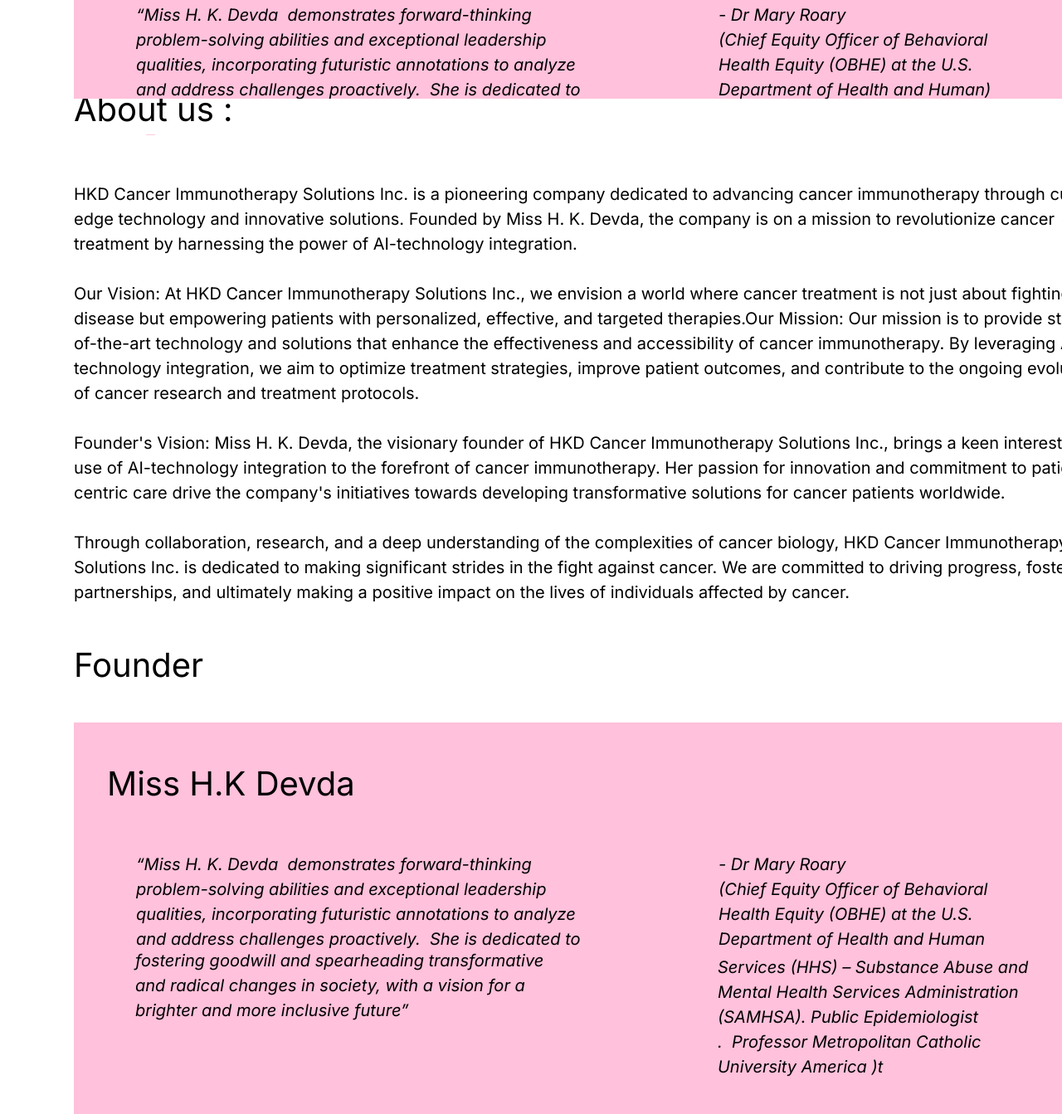
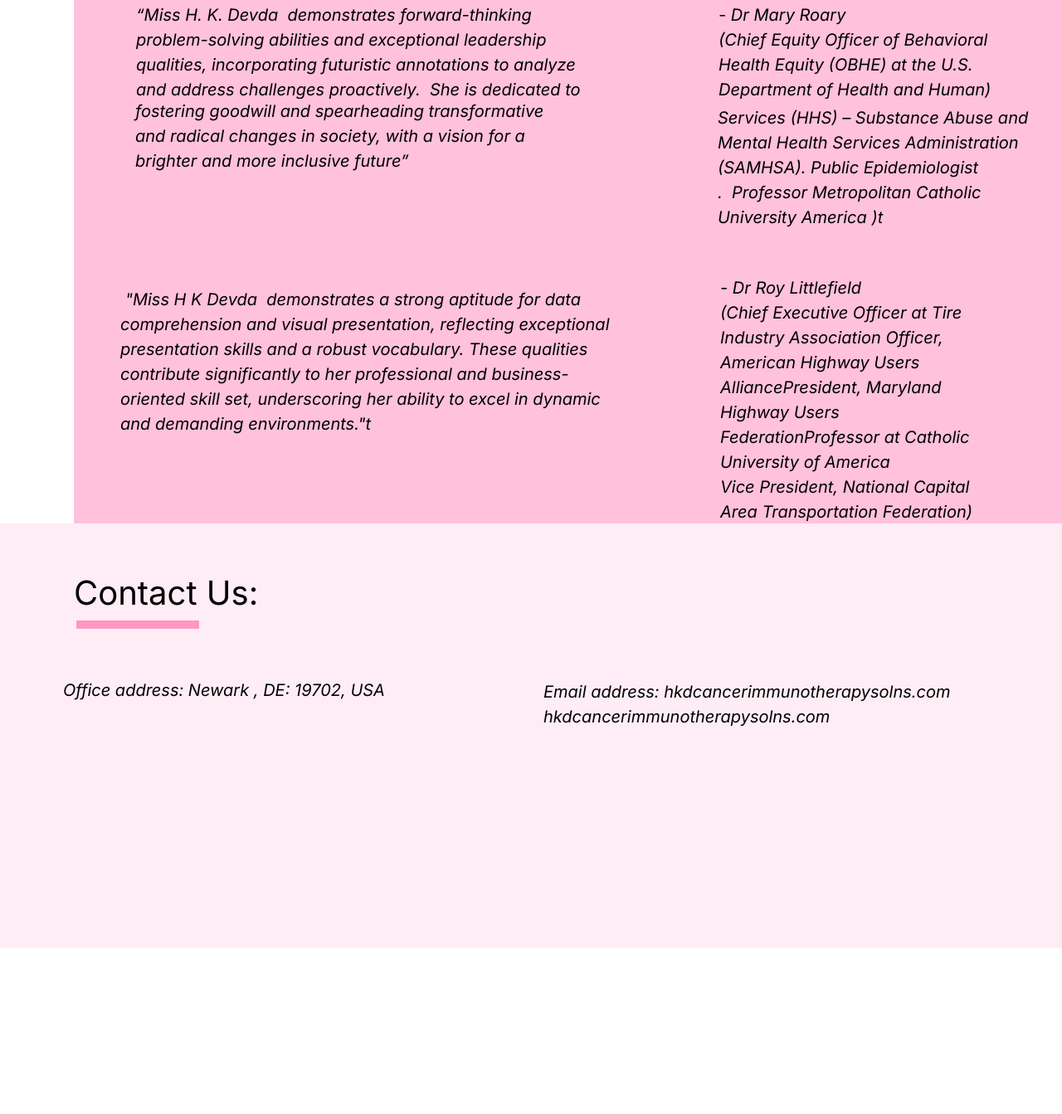
Before and after one commit to No-comet-asphen/hastika, a website built with Parcel: page index.html in a window 1280 px wide. Shown: the part 5001-6344 px from the top of the page at 83% size. After the commit the page ends 6144 px from the top, so only its background shows below. Built offline with nearby package versions, Linux system fonts and the light colour scheme; a web font is replaced by a local one.

Commit message:
Update index.html

```diff
--- a/index.html
+++ b/index.html
@@ -384,90 +384,8 @@
     </div>
   </body>
 </html>
-<!DOCTYPE html>
-<html>
-  <head>
-    <meta charset="utf-8" />
-    <meta name="viewport" content="initial-scale=1, width=device-width" />
 
-    <link rel="stylesheet" href="./global.css" />
-    <link rel="stylesheet" href="./desktop-5.css" />
-    <link
-      rel="stylesheet"
-      href="https://fonts.googleapis.com/css2?family=Mplus 1p:wght@400&display=swap"
-    />
-    <link
-      rel="stylesheet"
-      href="https://fonts.googleapis.com/css2?family=Lato:wght@400&display=swap"
-    />
-    <link
-      rel="stylesheet"
-      href="https://fonts.googleapis.com/css2?family=Inter:ital,wght@0,300;0,400;0,500;1,400&display=swap"
-    />
-  </head>
-  <body>
-    <div class="desktop-5">
-      <div class="about-us1">About us :</div>
-      <img class="desktop-5-child" alt="" src="./public/vector-4.svg" />
 
-      <div class="hkd-cancer-immunotherapy-container1">
-        <p class="blank-line">
-          HKD Cancer Immunotherapy Solutions Inc. is a pioneering company
-          dedicated to advancing cancer immunotherapy through cutting-edge
-          technology and innovative solutions. Founded by Miss H. K. Devda, the
-          company is on a mission to revolutionize cancer treatment by
-          harnessing the power of AI-technology integration.
-        </p>
-        <p class="blank-line">&nbsp;</p>
-        <p class="blank-line">
-          Our Vision: At HKD Cancer Immunotherapy Solutions Inc., we envision a
-          world where cancer treatment is not just about fighting the disease
-          but empowering patients with personalized, effective, and targeted
-          therapies.Our Mission: Our mission is to provide state-of-the-art
-          technology and solutions that enhance the effectiveness and
-          accessibility of cancer immunotherapy. By leveraging AI technology
-          integration, we aim to optimize treatment strategies, improve patient
-          outcomes, and contribute to the ongoing evolution of cancer research
-          and treatment protocols.
-        </p>
-        <p class="blank-line">&nbsp;</p>
-        <p class="blank-line">
-          Founder's Vision: Miss H. K. Devda, the visionary founder of HKD
-          Cancer Immunotherapy Solutions Inc., brings a keen interest in the use
-          of AI-technology integration to the forefront of cancer immunotherapy.
-          Her passion for innovation and commitment to patient-centric care
-          drive the company's initiatives towards developing transformative
-          solutions for cancer patients worldwide.
-        </p>
-        <p class="blank-line">&nbsp;</p>
-        <p class="blank-line">
-          Through collaboration, research, and a deep understanding of the
-          complexities of cancer biology, HKD Cancer Immunotherapy Solutions
-          Inc. is dedicated to making significant strides in the fight against
-          cancer. We are committed to driving progress, fostering partnerships,
-          and ultimately making a positive impact on the lives of individuals
-          affected by cancer.
-        </p>
-      </div>
-      <div class="founder">Founder</div>
-      <div class="desktop-5-item"></div>
-      <div class="miss-hk-devda">Miss H.K Devda</div>
-      <i class="miss-h-k"
-        >“Miss H. K. Devda  demonstrates forward-thinking problem-solving
-        abilities and exceptional leadership qualities, incorporating futuristic
-        annotations to analyze and address challenges proactively.  She is
-        dedicated to
-      </i>
-      <i class="dr-mary-roary-container">
-        <p class="dr-mary-roary">- Dr Mary Roary </p>
-        <p class="blank-line">
-          (Chief Equity Officer of Behavioral Health Equity (OBHE) at the U.S.
-          Department of Health and Human
-        </p>
-      </i>
-    </div>
-  </body>
-</html>
 <!DOCTYPE html>
 <html>
   <head>
```
